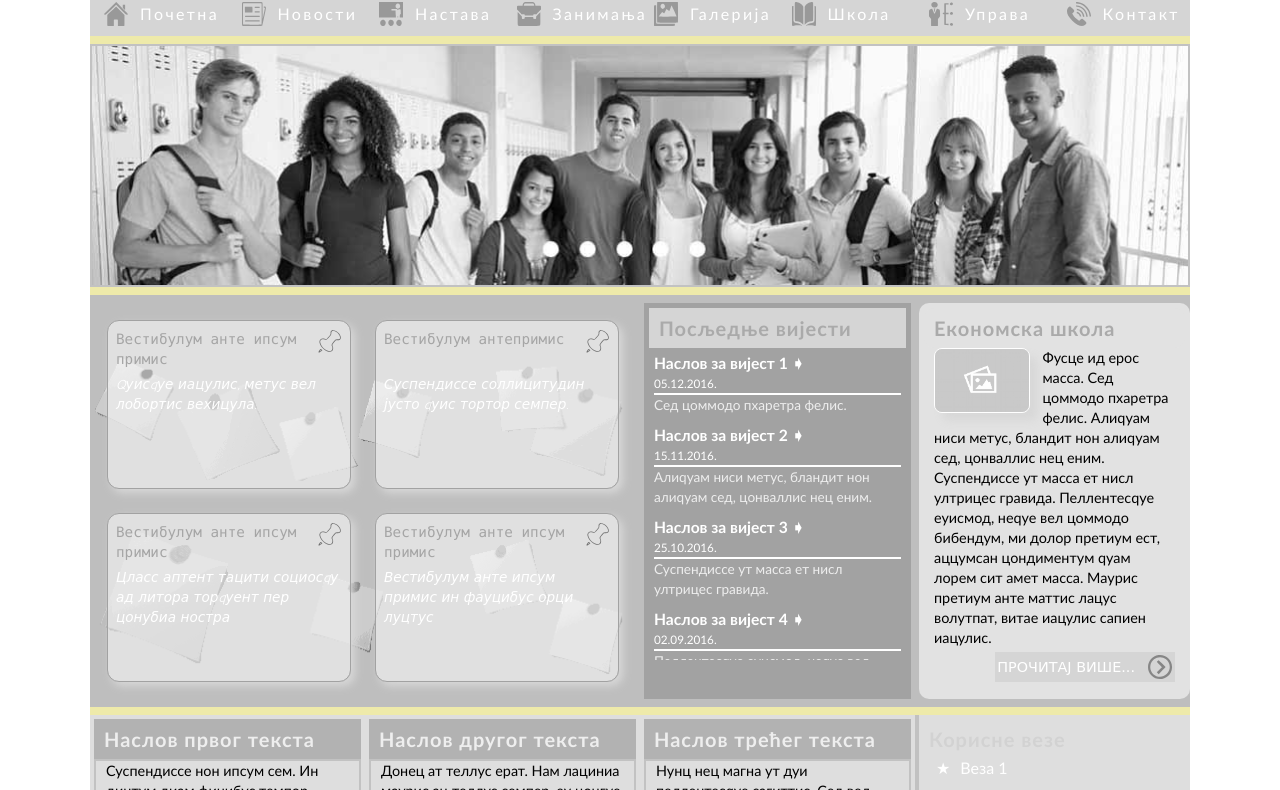
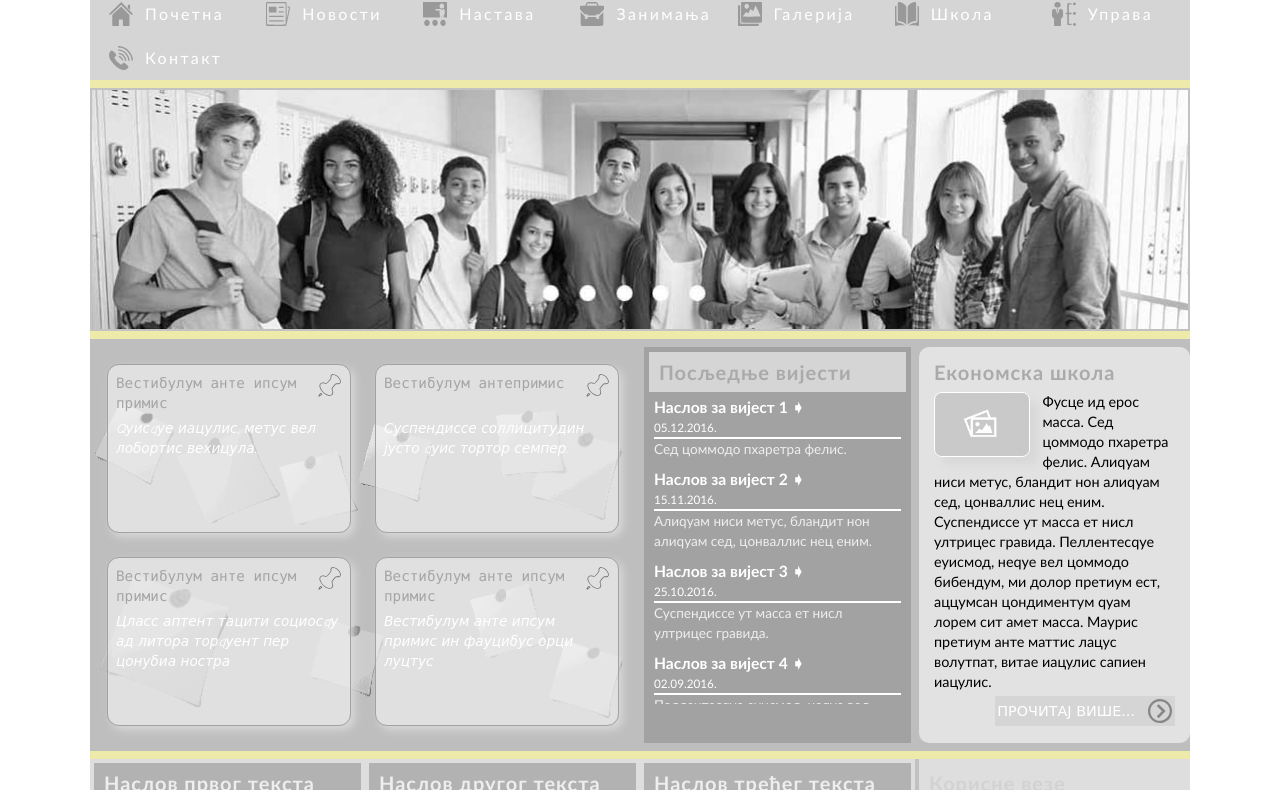
Before and after one commit to stdarkobn/skola, a plain HTML site: page v9/index.html in a window 1280 px wide. Shown: the part 176-966 px from the top of the page. Drawn offline with Linux system fonts and the light colour scheme.

Commit message:
Google probme 412 - 411px

```diff
--- a/v9/css/style.css
+++ b/v9/css/style.css
@@ -58,6 +58,7 @@ p {  padding: 0.8em; }
     flex: 1 1 40%;
     list-style: none;
     padding: 0px 10px;
+    margin: 0px 5px;
 }
 .meni li a {
     display: block;
```
